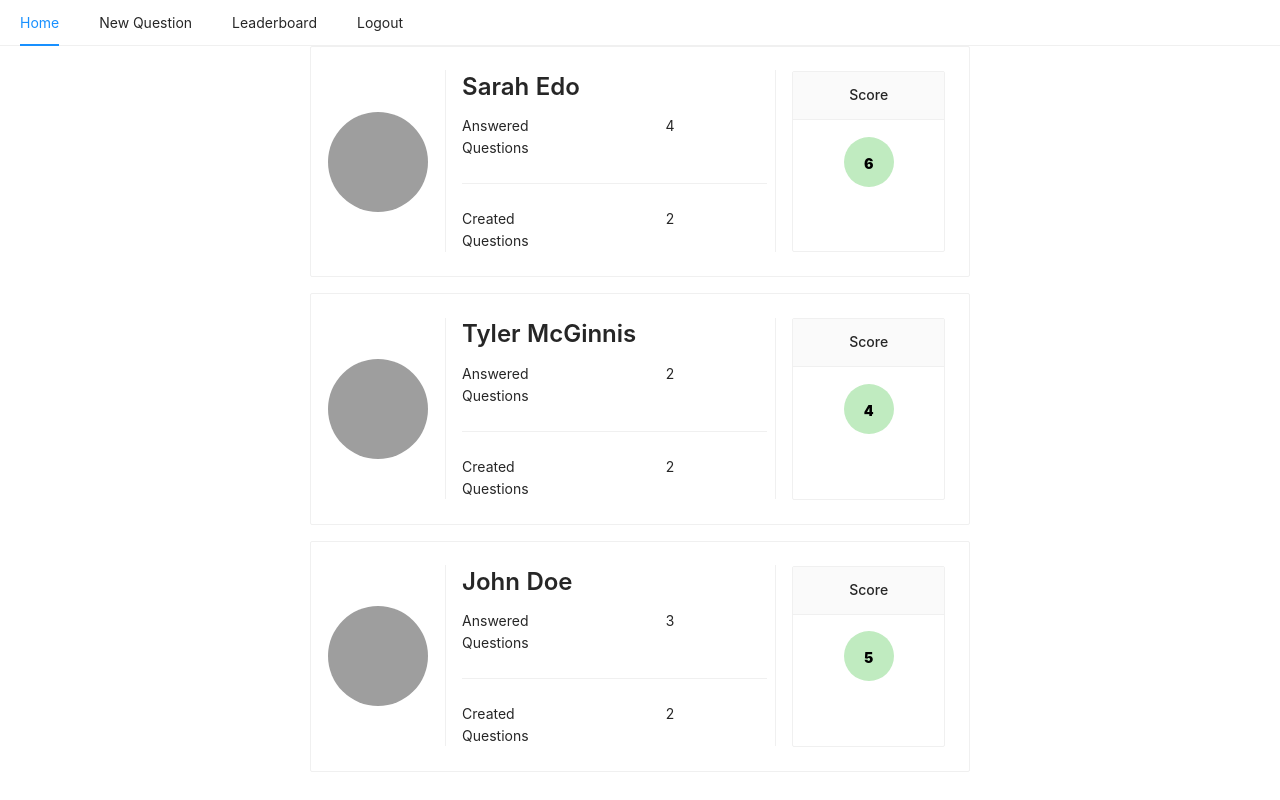
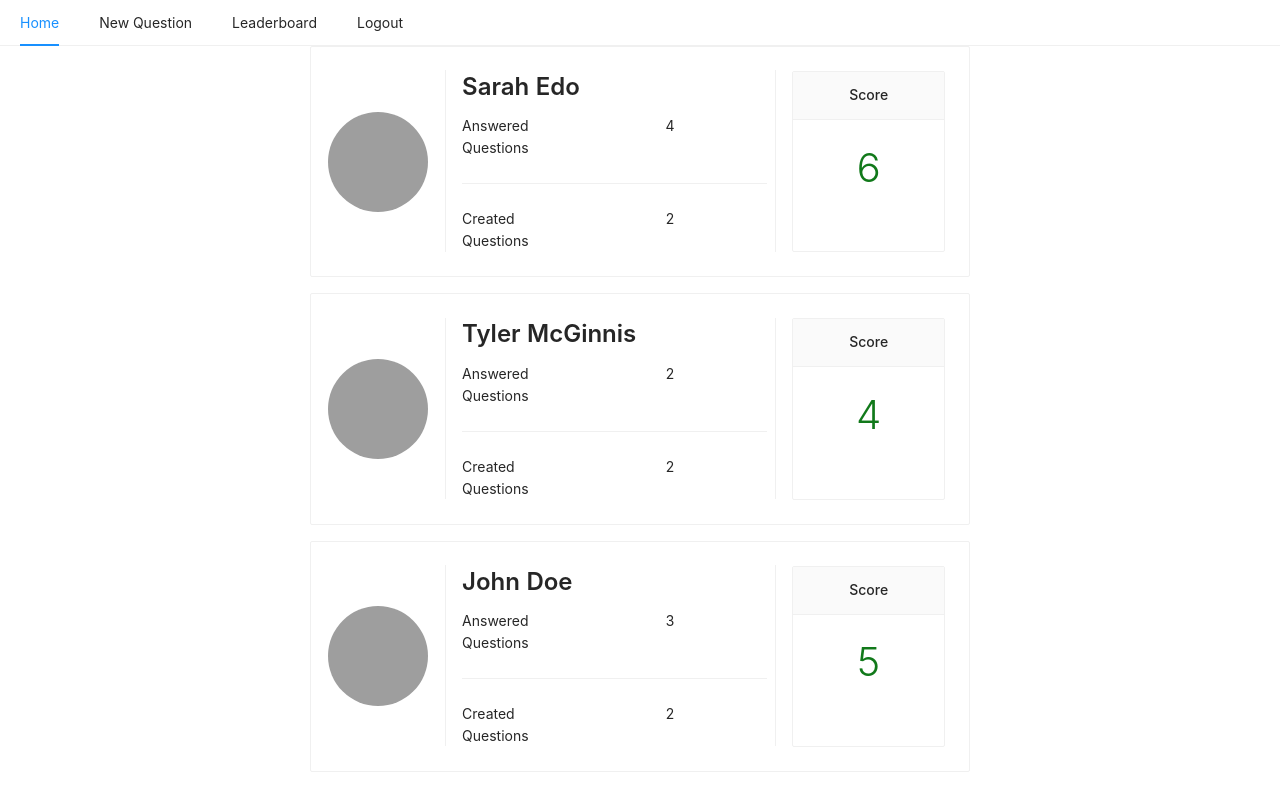
Before and after one commit to septra/would-you-rather, a React (Vite) app: page /leaderboard in a window 1280 px wide. Built offline with nearby package versions, Linux system fonts and the light colour scheme; grey boxes are pictures that could not be loaded.

Commit message:
Use styled component for leaderboard

```diff
--- a/src/components/Leaderboard.jsx
+++ b/src/components/Leaderboard.jsx
@@ -10,6 +10,24 @@ const StyledDivider = styled(Divider)`
 
 const { Meta } = Card
 const { Title } = Typography
+
+const Pill = styled.p`
+    height: 50px;
+    width: 50px;
+    color: #11791a;
+    border-radius: 50%;
+    display: flex;
+    text-align: center;
+    font-size: 40px;
+    font-weight: 300;
+    justify-content: center;
+    margin: auto;
+    position: absolute;
+    top: 50%;
+    left: 50%;
+    -ms-transform: translate(-50%, -50%);
+    transform: translate(-50%, -50%);
+`
 
 const UserInfo = (props) => {
     const answeredCount = Object.keys(props.user.answers).length
@@ -75,25 +93,11 @@ const UserInfo = (props) => {
                         style={{
                             height: '100%',
                         }}
-                        bodyStyle={{
-                            color: 'black',
-                            'backgroundColor': '#43c44355',
-                            height: '50px',
-                            width: '50px',
-                            'borderRadius': '50%',
-                            display: 'flex',
-                            'textAlign': 'center',
-                            'fontWeight':1000,
-                            'justifyContent': 'center',
-                            margin: 'auto',
-                            position: 'absolute',
-                            top: '50%',
-                            left: '50%',
-                            'msTransform': 'translate(-50%, -50%)',
-                            transform: 'translate(-50%, -50%)',
-                        }}
                     >
+                        <Pill>
                             {answeredCount + askedCount}
+
+                        </Pill>
                     </Card>
                 </Col>
             </Row>
```
